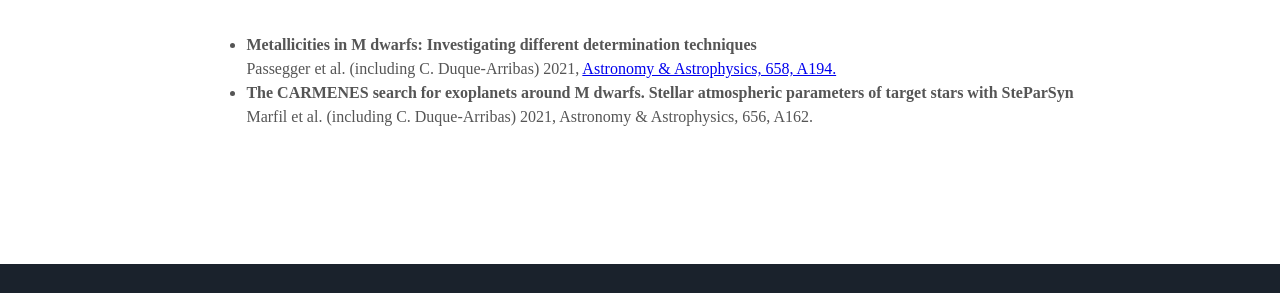
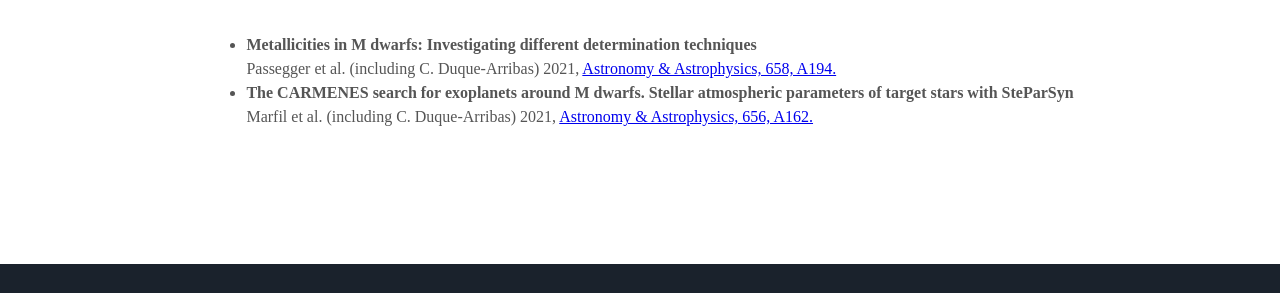
Before and after one commit to chrduque/chrduque.github.io, a Jekyll site: the page built from index.html, in a window 1280 px wide. Shown: the part 1725-2018 px from the top of the page. Built offline with Jekyll 4.4.1, drawn with Linux system fonts in a browser that asks for light colours; some web fonts are replaced; part of the change alters nothing that is shown.

```diff
--- a/_includes/about.html
+++ b/_includes/about.html
@@ -30,9 +30,9 @@
     </svg>
     <ul style="font-size: 1rem; list-style-position: outside; display: inline-block; text-align: left">
      <li><strong>Metallicities in M dwarfs: Investigating different determination techniques</strong><br>
-     Passegger et al. (including C. Duque-Arribas) 2021, <a href="https://ui.adsabs.harvard.edu/abs/2022A%26A...658A.194P/abstract">Astronomy & Astrophysics, 658, A194.</a></li>
+     Passegger et al. (including C. Duque-Arribas) 2021, <a href="https://ui.adsabs.harvard.edu/abs/2022A%26A...658A.194P/abstract" target="_blank">Astronomy & Astrophysics, 658, A194.</a></li>
      <li><strong>The CARMENES search for exoplanets around M dwarfs. Stellar atmospheric parameters of target stars with SteParSyn</strong><br>
-     Marfil et al. (including C. Duque-Arribas) 2021, Astronomy & Astrophysics, 656, A162.</li>
+     Marfil et al. (including C. Duque-Arribas) 2021, <a href="https://ui.adsabs.harvard.edu/abs/2021A%26A...656A.162M/abstract">Astronomy & Astrophysics, 656, A162.</a></li>
     </ul>
   </div>
 </div>
```
